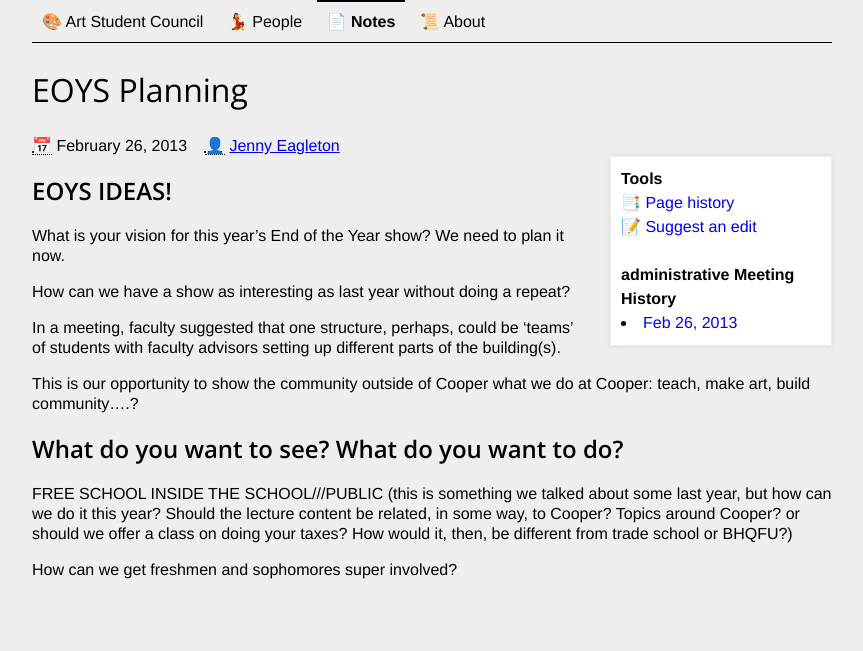
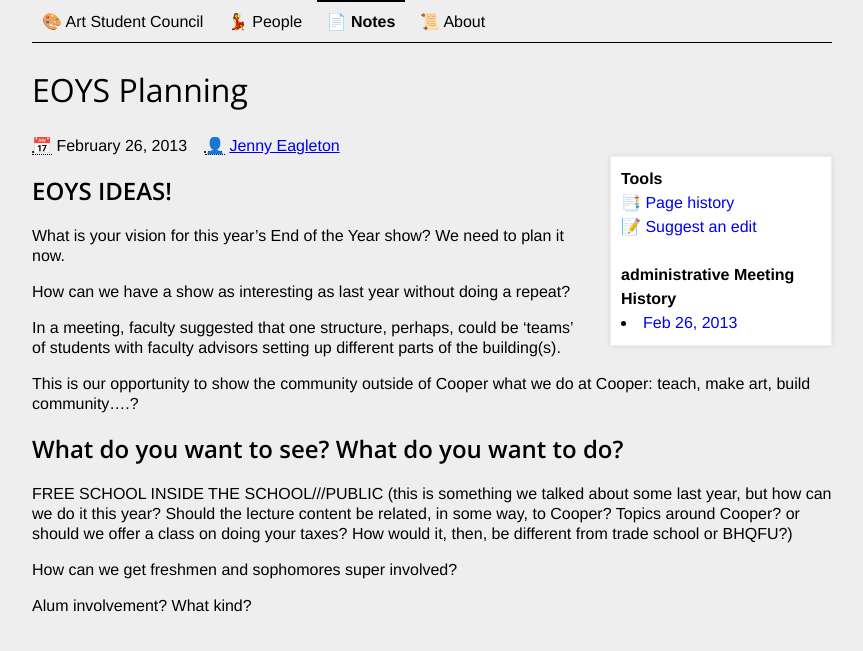
Before and after one commit to CooperASC/cooperasc.github.com, a Jekyll site: the page built from _posts/notes/2013-02-26-eoys.md, in a window 1280 px wide. Shown: the top 651 px of the page, without its empty margins (208-1071 px from the left). Built offline with Jekyll 4.4.1, drawn with Linux system fonts in a browser that asks for light colours.

Commit message:
Updated added ideas

```diff
--- a/_posts/notes/2013-02-26-eoys.md
+++ b/_posts/notes/2013-02-26-eoys.md
@@ -25,3 +25,5 @@ FREE SCHOOL INSIDE THE SCHOOL///PUBLIC
 (this is something we talked about some last year, but how can we do it this year? Should the lecture content be related, in some way, to Cooper? Topics around Cooper? or should we offer a class on doing your taxes? How would it, then, be different from trade school or BHQFU?)
 
 How can we get freshmen and sophomores super involved?
+
+Alum involvement? What kind?
```
